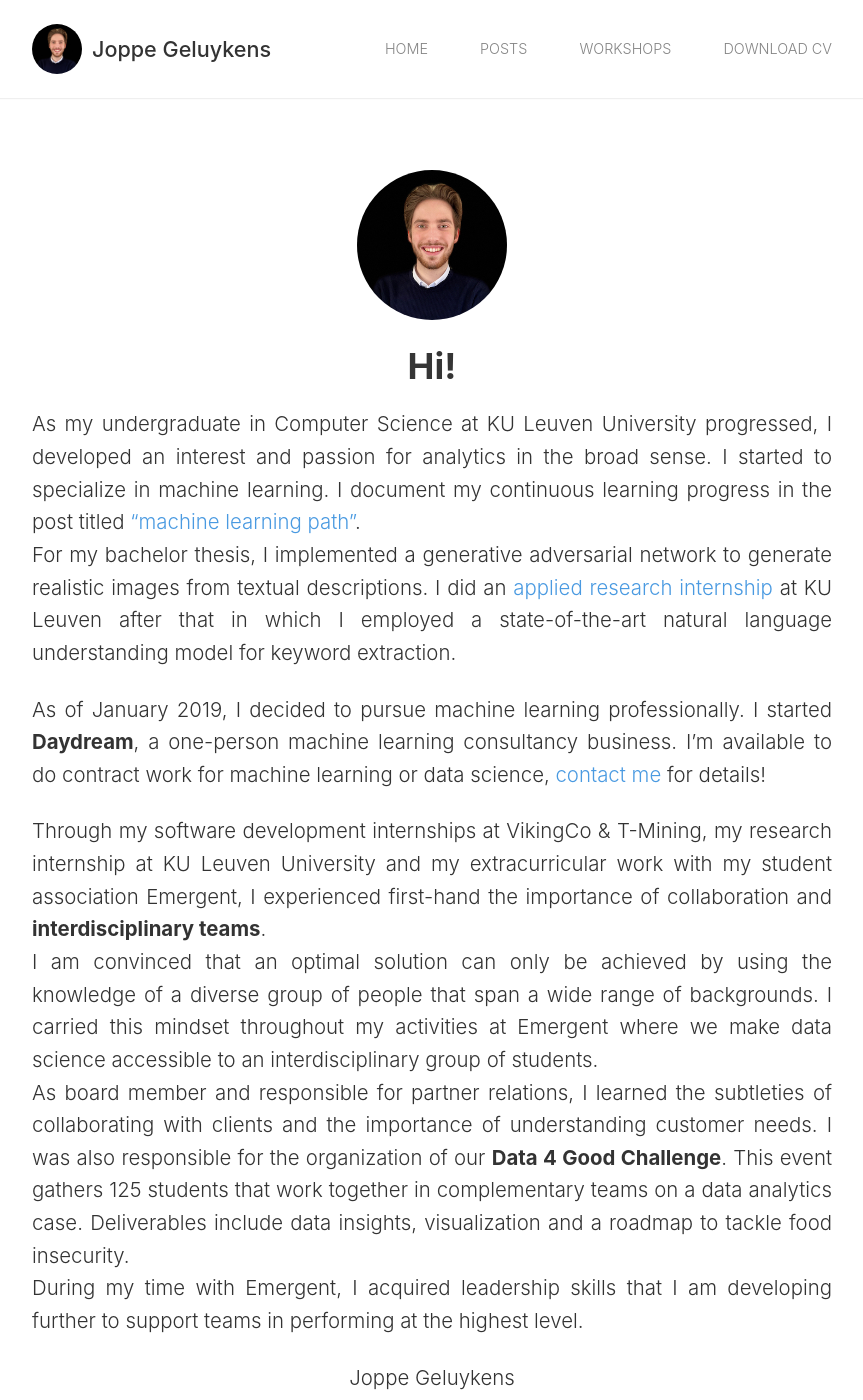
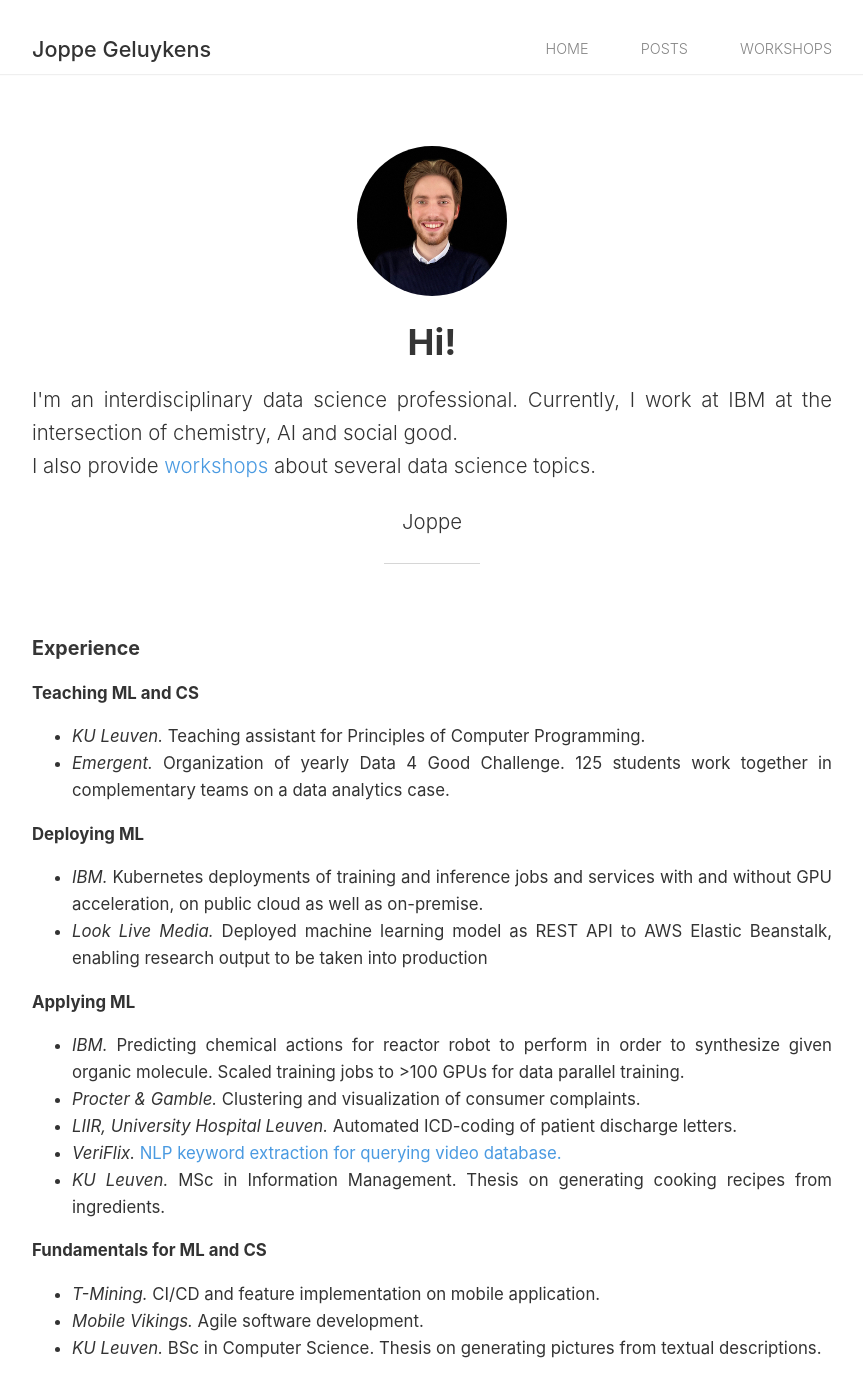
Before and after one commit to jppgks/blog, a Jekyll site: the page built from index.md, in a window 1280 px wide and 1400 px high. Shown: the whole window, without its empty margins (208-1071 px from the left). Built offline with Jekyll 4.4.1, drawn with Linux system fonts in a browser that asks for light colours; some of the changed text lies outside the part shown.

Commit message:
Rewrite home + add workshop (#7)

```diff
--- a/_layouts/default.html
+++ b/_layouts/default.html
@@ -7,14 +7,12 @@
   <nav class="nav">
     <div class="nav-container">
       <a href="{{ site.baseurl }}/" class="logo">
-        <img src="/assets/profile_pic.jpg" class="rounded">
         <h2 class="nav-title">{{ site.title }}</h2>
       </a>
       <ul class="menu">
         <li><a href="{{ site.baseurl }}/">Home</a></li>
         <li><a href="{{ '/blog' | prepend: site.baseurl }}">Posts</a></li>
         <li><a href="{{ '/workshops' | prepend: site.baseurl }}">Workshops</a></li>
-        <li><a href="https://github.com/jppgks/resume/releases/latest/download/resume.pdf">Download CV</a></li>
       </ul>
     </div>
   </nav>
--- a/index.md
+++ b/index.md
@@ -7,39 +7,32 @@
 
 <div class="post-intro">
 <p>
-As my undergraduate in Computer Science at KU Leuven University progressed, I developed an interest and passion for analytics in the broad sense. I started to specialize in machine learning. I document my continuous learning progress in the post titled <a href="/machine-learning-path">“machine learning path”</a>.<br/>
-For my bachelor thesis, I implemented a generative adversarial network to generate realistic images from textual descriptions. I did an <a href="/research-internship-summer2018">applied research internship</a> at KU Leuven after that in which I employed a state-of-the-art natural language understanding model for keyword extraction.
+I'm an interdisciplinary data science professional. Currently, I work at IBM at the intersection of chemistry, AI and social good.
+<br/>
+I also provide <a href="./workshops">workshops</a> about several data science topics.
 </p>
-<p>
-As of January 2019, I decided to pursue machine learning professionally. I started <b>Daydream</b>, a one-person machine learning consultancy business. I’m available to do contract work for machine learning or data science, <a href="m&#97;il&#116;o&#58;&#106;opp%65&#64;%&#55;&#50;&#118;r%69%65&#46;%63&#111;m">contact me</a> for details!
-</p>
-<p>
-Through my software development internships at VikingCo & T-Mining, my research internship at KU Leuven University and my extracurricular work with my student association Emergent, I experienced first-hand the importance of collaboration and <b>interdisciplinary teams</b>.<br/>
-I am convinced that an optimal solution can only be achieved by using the knowledge of a diverse group of people that span a wide range of backgrounds. I carried this mindset throughout my activities at Emergent where we make data science accessible to an interdisciplinary group of students.<br/>
-As board member and responsible for partner relations, I learned the subtleties of collaborating with clients and the importance of understanding customer needs. I was also responsible for the organization of our <b>Data 4 Good Challenge</b>. This event gathers 125 students that work together in complementary teams on a data analytics case. Deliverables include data insights, visualization and a roadmap to tackle food insecurity. <br/>
-During my time with Emergent, I acquired leadership skills that I am developing further to support teams in performing at the highest level.
-</p>
-<p style="text-align: center;">Joppe Geluykens</p>
+<p style="text-align: center;">Joppe</p>
 </div>
 
 <div class="post-line"></div>
 
-<h3>News</h3>
-<ul>
-  <li>April 2019: Excited to discover the FMCG sector through a 2-month internship as <b>Associate Scientist with Procter & Gamble</b> starting May 15!</li>
-  <li>March 2019: Proud to announce that I will join <b>IBM Research in Zürich</b> for an <b>8-month internship in the Cognitive Computing & Industry Solutions department</b>. Can't wait to get started on July 29!</li>
-  <li>February 2019: Joined the LIIR research group for a 3-month internship assisting Elias Moons with his PhD project on automated ICD-coding.</li>
-  <li>January 2019: Started <b>Daydream</b>, a one-person machine learning consultancy business. I’m available to do contract work for machine learning or data science, <a href="m&#97;il&#116;o&#58;&#106;opp%65&#64;%&#55;&#50;&#118;r%69%65&#46;%63&#111;m">contact me</a> for details!</li>
-  <li>September 2018: I started a masters in Mathematical Engineering with a number of machine learning electives.</li>
-  <li>
-   June 2018: I will be joining the LIIR research group at KU Leuven to work on the <a href="https://newsinitiative.withgoogle.com/dnifund/dni-projects/veriflix-intelligently-managing-user-generated-content-round-4/">VeriFlix project</a> during summer.<br/>
-   <b>UPDATE.</b> Read more about my internship <a href="/research-internship-summer2018">here</a>.
-  </li>
-</ul>
+### Experience
+**Teaching ML and CS**
+- *KU Leuven.* Teaching assistant for Principles of Computer Programming.
+- *Emergent.* Organization of yearly Data 4 Good Challenge. 125 students work together in complementary teams on a data analytics case.
 
-<h3>Timeline</h3>
-<ul>
-  <li>January 2019: Started Daydream, a one-person machine learning consultancy business.</li>
-  <li>2018-2019: KU Leuven - Select courses of MSc in Mathematical Engineering</li>
-  <li>2014-2018: KU Leuven - BSc in Computer Science</li>
-</ul>
+**Deploying ML**
+- *IBM.* Kubernetes deployments of training and inference jobs and services with and without GPU acceleration, on public cloud as well as on-premise.
+- *Look Live Media.* Deployed machine learning model as REST API to AWS Elastic Beanstalk, enabling research output to be taken into production
+
+**Applying ML**
+- *IBM.* Predicting chemical actions for reactor robot to perform in order to synthesize given organic molecule. Scaled training jobs to >100 GPUs for data parallel training.
+- *Procter & Gamble.* Clustering and visualization of consumer complaints.
+- *LIIR, University Hospital Leuven.* Automated ICD-coding of patient discharge letters.
+- *VeriFlix.* [NLP keyword extraction for querying video database.](./research-internship-summer2018)
+- *KU Leuven.* MSc in Information Management. Thesis on generating cooking recipes from ingredients.
+
+**Fundamentals for ML and CS**
+- *T-Mining.* CI/CD and feature implementation on mobile application.
+- *Mobile Vikings.* Agile software development.
+- *KU Leuven.* BSc in Computer Science. Thesis on generating pictures from textual descriptions.
```
Also changed, not shown: _pages/training_workshops.md (+5 -0 lines).
